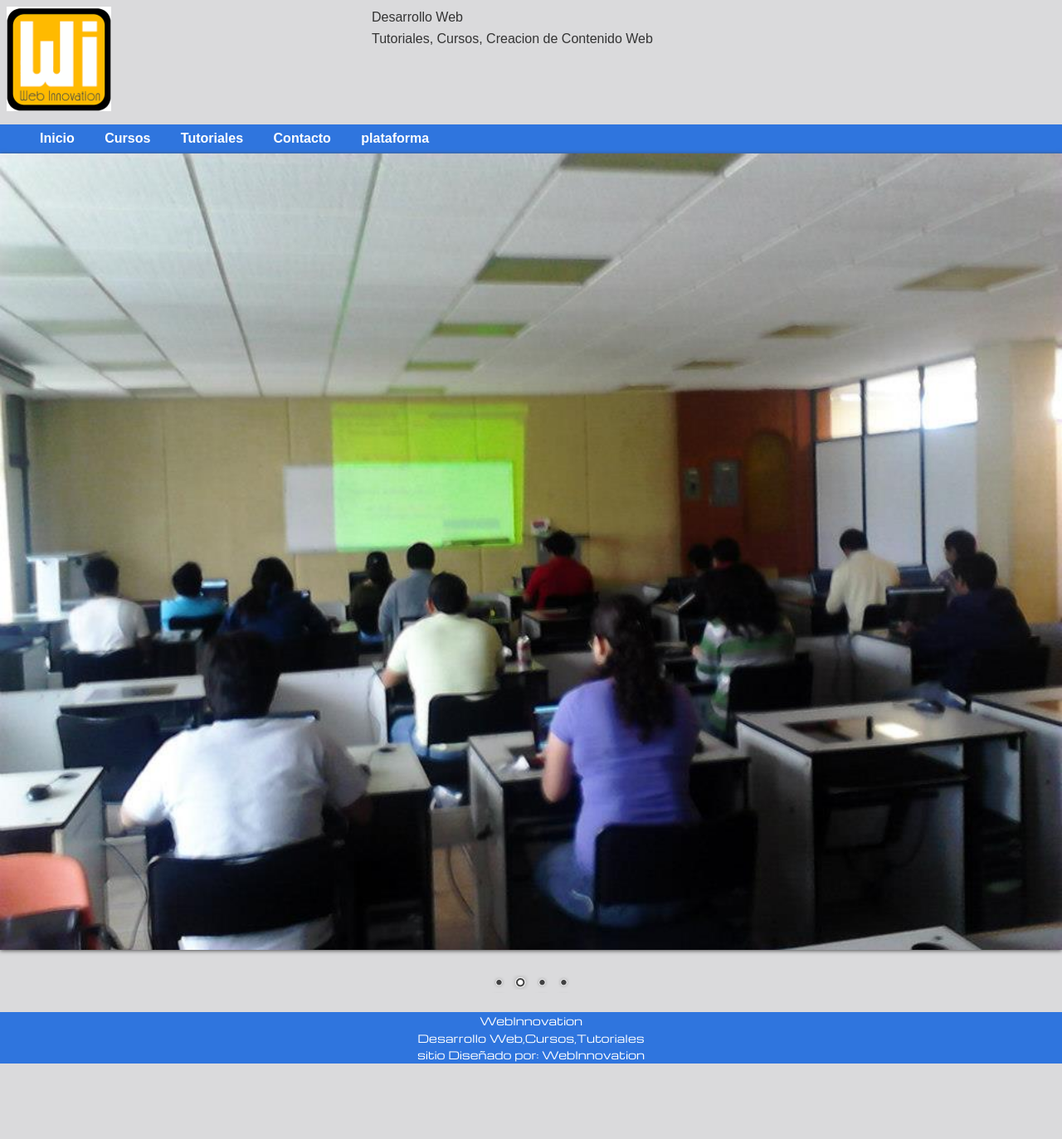
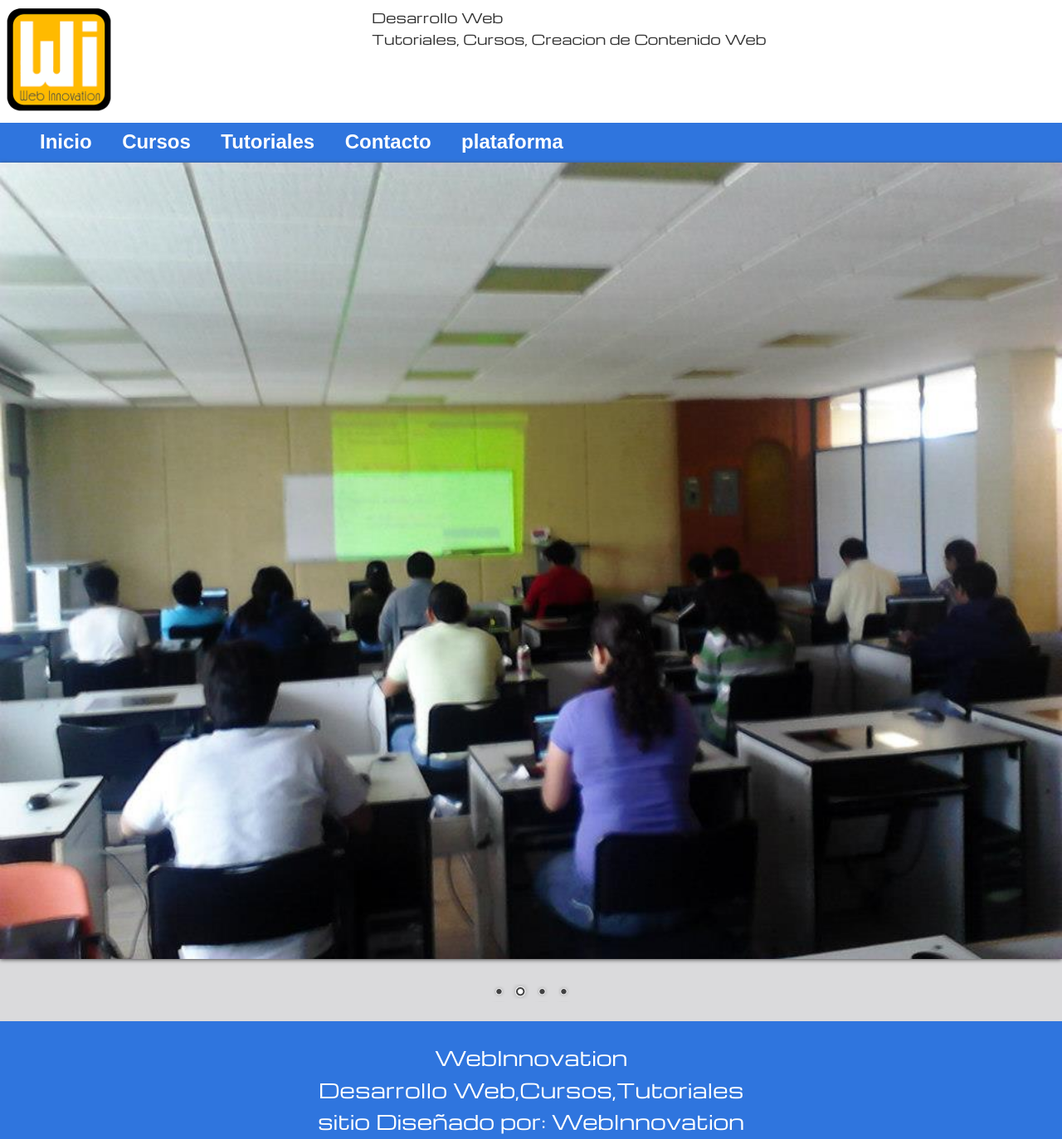
Before and after one commit to soujiro27/webinnovation, a plain HTML site: page index.html in a window 1280 px wide. Shown: the whole page at 83% size. Before the commit the page ends 1282 px from the top, so only its background shows below. Drawn offline with nearby package versions, Linux system fonts and the light colour scheme; a web font is replaced by a local one.

Commit message:
diseño terminado
diseño normal terminado solo falta checar el social media

```diff
--- a/css/estilo.css
+++ b/css/estilo.css
@@ -19,9 +19,10 @@ footer
 	color: white;
 	text-align: center;
 	font-family: 'Michroma', sans-serif;
-	font-size: .8em;
+	font-size: 1.5em;
+	padding: 1em;
 }
-}
+
 
 header
 {
@@ -77,4 +78,5 @@ nav ul li a
 	display: block;
 	font-weight: bold;
 	font-family: 'Geo', sans-serif;
+	font-size: 1.5em;
 }
```
